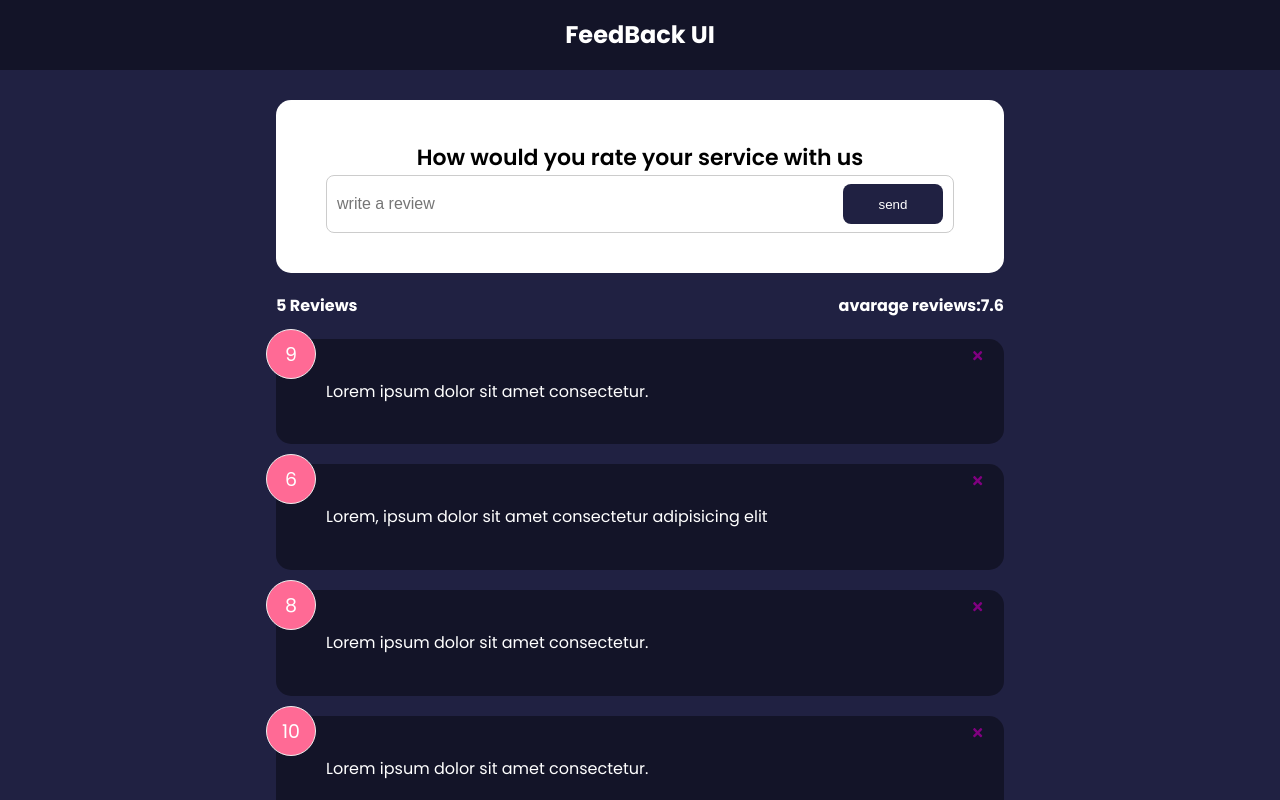
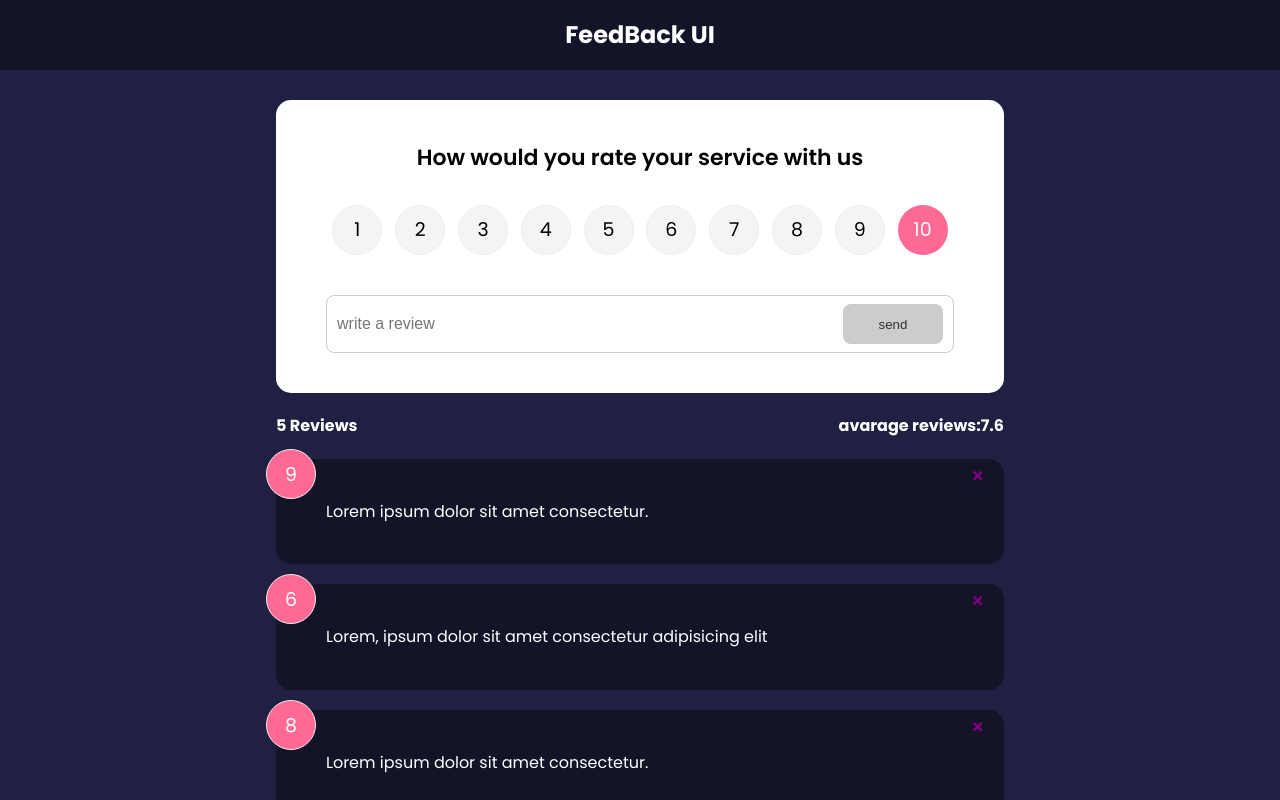
Before and after one commit to anonymousdomain/Feedback-UI, a React (Create React App) app: page / in a window 1280 px wide. Shown: the top 800 px of the page. Built offline with nearby package versions, Linux system fonts and the light colour scheme.

Commit message:
add review

```diff
--- a/src/components/FeedbackForm.jsx
+++ b/src/components/FeedbackForm.jsx
@@ -1,16 +1,42 @@
 import React, { useState } from "react";
 import Button from "./Button";
+import RatingSelect from "./RatingSelect";
 import Card from "./shared/Card";
 
-const FeedbackForm = () => {
-    const [text,setText]=useState()
+const FeedbackForm = ({ handelAdd }) => {
+  const [text, setText] = useState("");
+  const [rating, setRating] = useState(10);
+  const [btnDisabled, setBtnDisabled] = useState(true);
+  const [message, setMessage] = useState("");
   const handleChange = (e) => {
-    setText(e.target.value)
+    if (text === "") {
+      setBtnDisabled(true);
+      setMessage(null);
+    } else if (text !== "" && text.trim().length <= 10) {
+      setBtnDisabled(true);
+      setMessage("please write your review with more than 10 characters");
+    } else {
+      setBtnDisabled(false);
+      setMessage(null);
+    }
+    setText(e.target.value);
+  };
+  const handleSubmit = (e) => {
+    e.preventDefault();
+    if ( text.trim().length >= 10) {
+      const newFeedBack = {
+        text,
+        rating,
+      };
+      handelAdd(newFeedBack);
+    }
+    setText("");
   };
   return (
     <Card>
-      <form>
+      <form onSubmit={handleSubmit}>
         <h2>How would you rate your service with us </h2>
+        <RatingSelect select={(rating) => setRating(rating)} />
         <div className="input-group">
           <input
             onChange={handleChange}
@@ -18,9 +44,11 @@
             placeholder="write a review"
             value={text}
           />
-          {/* <button type="submit">send</button> */}
-          <Button type='submit' >send</Button>
+          <Button type="submit" isDisabled={btnDisabled}>
+            send
+          </Button>
         </div>
+        {message && <div className="message">{message}</div>}
       </form>
     </Card>
   );
--- /dev/null
+++ b/src/components/RatingSelect.jsx
@@ -0,0 +1,125 @@
+import React, { useState } from "react";
+
+const RatingSelect = ({ select }) => {
+  const [selected, setSelected] = useState(10);
+  const handleChange = (e) => {
+    setSelected(+e.currentTarget.value);
+    select(+e.currentTarget.value);
+  };
+  return (
+    <ul className="rating">
+      <li>
+        <input
+          type="radio"
+          id="num1"
+          name="rating"
+          value="1"
+          onChange={handleChange}
+          checked={selected === 1}
+        />
+        <label htmlFor="num1">1</label>
+      </li>
+      <li>
+        <input
+          type="radio"
+          id="num2"
+          name="rating"
+          value="2"
+          onChange={handleChange}
+          checked={selected === 2}
+        />
+        <label htmlFor="num2">2</label>
+      </li>
+      <li>
+        <input
+          type="radio"
+          id="num3"
+          name="rating"
+          value="3"
+          onChange={handleChange}
+          checked={selected === 3}
+        />
+        <label htmlFor="num3">3</label>
+      </li>
+      <li>
+        <input
+          type="radio"
+          id="num4"
+          name="rating"
+          value="4"
+          onChange={handleChange}
+          checked={selected === 4}
+        />
+        <label htmlFor="num4">4</label>
+      </li>
+      <li>
+        <input
+          type="radio"
+          id="num5"
+          name="rating"
+          value="5"
+          onChange={handleChange}
+          checked={selected === 5}
+        />
+        <label htmlFor="num5">5</label>
+      </li>
+      <li>
+        <input
+          type="radio"
+          id="num6"
+          name="rating"
+          value="6"
+          onChange={handleChange}
+          checked={selected === 6}
+        />
+        <label htmlFor="num6">6</label>
+      </li>
+      <li>
+        <input
+          type="radio"
+          id="num7"
+          name="rating"
+          value="7"
+          onChange={handleChange}
+          checked={selected === 7}
+        />
+        <label htmlFor="num7">7</label>
+      </li>
+      <li>
+        <input
+          type="radio"
+          id="num8"
+          name="rating"
+          value="8"
+          onChange={handleChange}
+          checked={selected === 8}
+        />
+        <label htmlFor="num8">8</label>
+      </li>
+      <li>
+        <input
+          type="radio"
+          id="num9"
+          name="rating"
+          value="9"
+          onChange={handleChange}
+          checked={selected === 9}
+        />
+        <label htmlFor="num9">9</label>
+      </li>
+      <li>
+        <input
+          type="radio"
+          id="num10"
+          name="rating"
+          value="10"
+          onChange={handleChange}
+          checked={selected === 10}
+        />
+        <label htmlFor="num10">10</label>
+      </li>
+    </ul>
+  );
+};
+
+export default RatingSelect;
```
